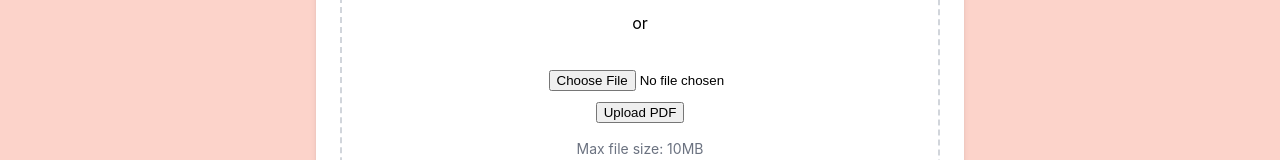
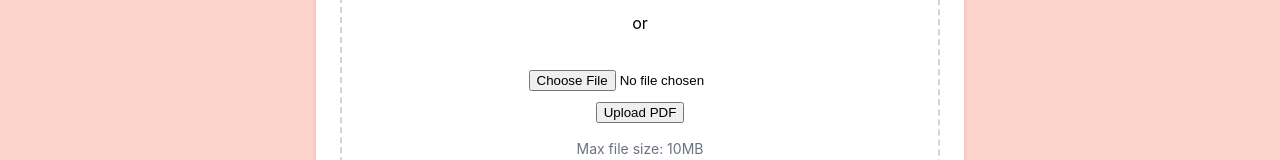
Before and after one commit to NingxiaoYYANG/COMP3900_course_outline_mapping, a React (Create React App) app in the folder frontend/: page / in a window 1280 px wide. Shown: the part 371-531 px from the top of the page. Built offline with nearby package versions, Linux system fonts and the light colour scheme.

Commit message:
positioning

```diff
--- a/frontend/src/components/UploadCourse.js
+++ b/frontend/src/components/UploadCourse.js
@@ -86,7 +86,7 @@ function UploadCourse() {
           <p>Drop file to upload</p>
           <p>or</p>
           <br />
-          <input style={{marginLeft: '70px', paddingBottom: '10px'}} type="file" accept=".pdf" onChange={handleFileChange} />
+          <input style={{marginLeft: '30px', paddingBottom: '10px'}} type="file" accept=".pdf" onChange={handleFileChange} />
           <br />
           <button onClick={handleUpload}>Upload PDF</button>
           <p className='max_size_label'>Max file size: 10MB</p>
```
